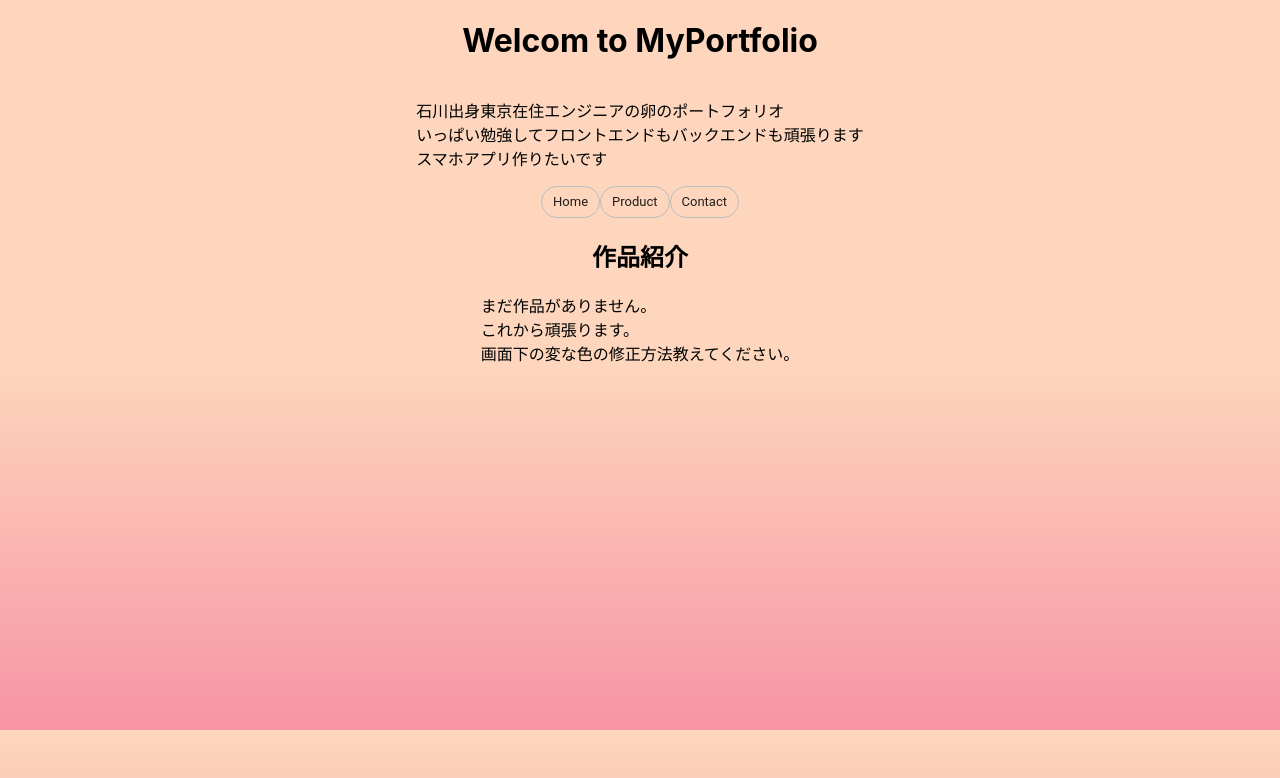
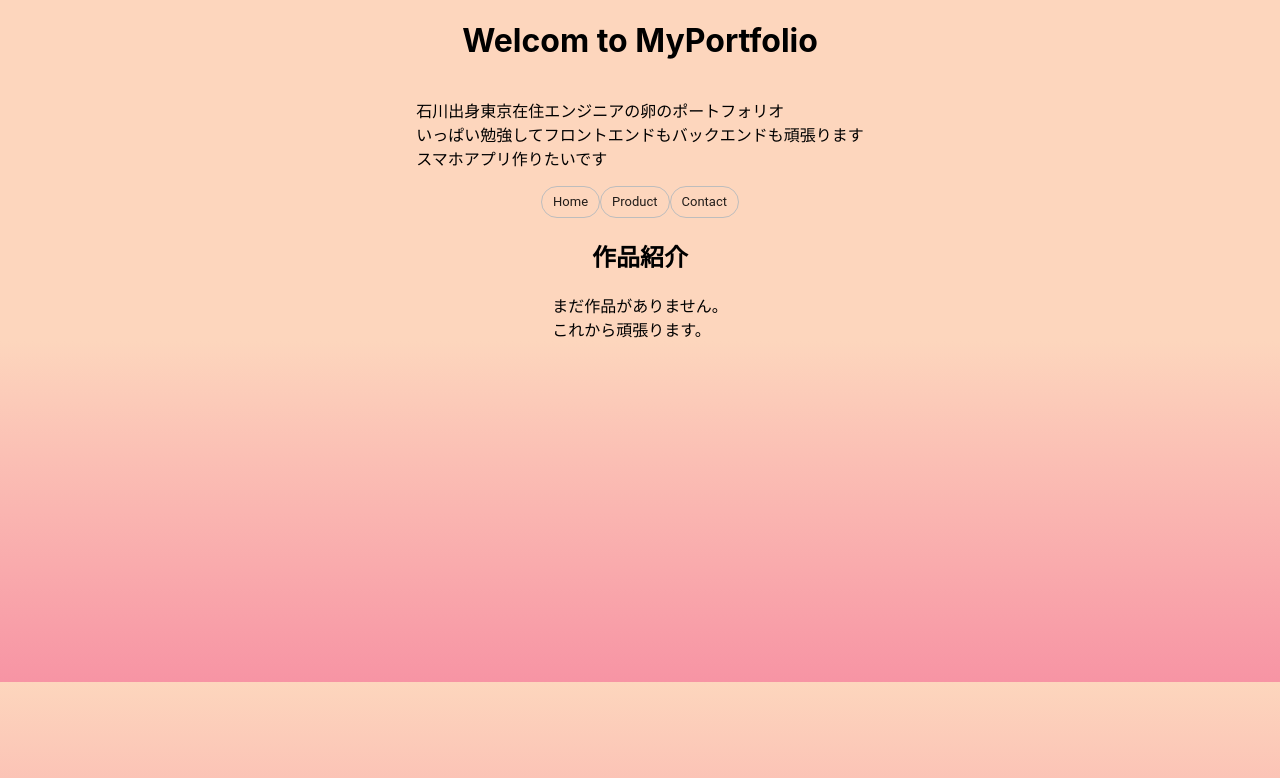
Before and after one commit to daichihirano/portfolio, a React (Create React App) app: page /product in a window 1280 px wide. Shown: the top 778 px of the page. Built offline with nearby package versions, Linux system fonts and the light colour scheme.

Commit message:
Product説明の修正

```diff
--- a/src/page/Product.js
+++ b/src/page/Product.js
@@ -14,7 +14,7 @@ const Product = (props) => {
                 </div>
             )) :
                 <div>
-                    まだ作品がありません。<br />これから頑張ります。<br />画面下の変な色の修正方法教えてください。
+                    まだ作品がありません。<br />これから頑張ります。<br />
                 </div>
             }
         </Box>
```
